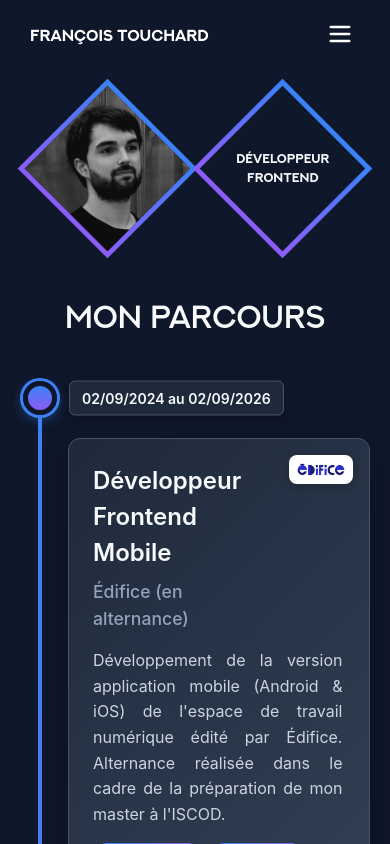
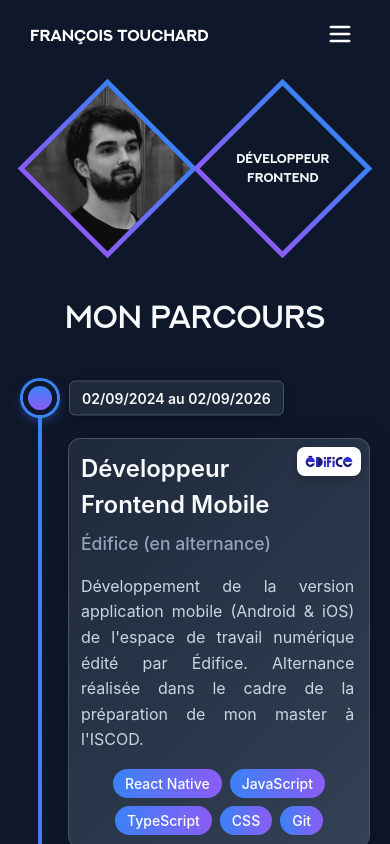
Before and after one commit to FrancoisTouchard/portfolioFT, a React (Vite) app: page / in a window 390 px wide. Shown: the top 844 px of the page. Built offline with nearby package versions, Linux system fonts and the light colour scheme.

Commit message:
refactor(Timeline): adjusting card styles and content

```diff
--- a/src/components/Experience/experiences.data.ts
+++ b/src/components/Experience/experiences.data.ts
@@ -1,48 +1,60 @@
 import logoEdifice from '../../assets/logos/logo_edifice.png';
+import logoEpitech from '../../assets/logos/logo_epitech.png';
 import logoIscod from '../../assets/logos/logo_iscod.jpg';
 import logoPickme from '../../assets/logos/logo_pickme.png';
-import logoEpitech from '../../assets/logos/logo_epitech.png';
 import { ExperienceDetailsProps } from './types';
 
 export const EXPERIENCES: ExperienceDetailsProps[] = [
   {
     id: 1,
-    title: "Développeur Frontend Mobile",
-    company: "Édifice (en alternance)",
-    date: "02/09/2024 au 02/09/2026",
-    description: "Développement de la version application mobile (Android & iOS) de l'espace de travail numérique édité par Édifice. Alternance réalisée dans le cadre de la préparation de mon master à l'ISCOD.",
+    title: 'Développeur Frontend Mobile',
+    company: 'Édifice (en alternance)',
+    date: '02/09/2024 au 02/09/2026',
+    description:
+      "Développement de la version application mobile (Android & iOS) de l'espace de travail numérique édité par Édifice. Alternance réalisée dans le cadre de la préparation de mon master à l'ISCOD.",
     logo: { src: logoEdifice, alt: 'Logo Édifice' },
-    slug: "edifice",
-    tags: ["React Native", "JavaScript", "TypeScript", "CSS", "Git"]
+    slug: 'edifice',
+    tags: ['React Native', 'JavaScript', 'TypeScript', 'CSS', 'Git'],
   },
   {
     id: 2,
     title: `Master "Expert Ingénierie du Logiciel"`,
-    company: "ISCOD",
-    date: "02/09/2024 au 02/09/2026",
-    description: "Préparation en 2 ans d'un Master visant à finaliser ma reconversion. J'ai suivi à l'ISCOD une formation généraliste de développeur full-stack web.",
+    company: 'ISCOD',
+    date: '02/09/2024 au 02/09/2026',
+    description:
+      "Préparation en 2 ans d'un Master visant à finaliser ma reconversion. J'ai suivi à l'ISCOD une formation généraliste de développeur full-stack web.",
     logo: { src: logoIscod, alt: 'Logo ISCOD' },
-    slug: "iscod",
-    tags: ["JavaScript", "TypeScript", "Java", "Kotlin", "Angular", "CSS"]
+    slug: 'iscod',
+    tags: ['JavaScript', 'TypeScript', 'Java', 'Kotlin', 'Angular', 'CSS'],
   },
   {
     id: 3,
-    title: "Développeur Fullstack Mobile",
-    company: "Pickme (en stage)",
-    date: "08/03/2023 au 07/09/2023",
-    description: "Pickme est une plateforme de livraison collaborative de particuliers qui réceptionnent les colis pour leurs voisins. Stage réalisé dans le cadre de la formation Coding Academy by Epitech.",
+    title: 'Développeur Fullstack Mobile',
+    company: 'Pickme (en stage)',
+    date: '08/03/2023 au 07/09/2023',
+    description:
+      'Pickme est une plateforme de livraison collaborative de particuliers qui réceptionnent les colis pour leurs voisins. Stage réalisé dans le cadre de la formation Coding Academy by Epitech.',
     logo: { src: logoPickme, alt: 'Logo Pickme' },
-    slug: "pickme",
-    tags: ["React Native", "Node.js", "PostgreSQL"]
+    slug: 'pickme',
+    tags: ['React Native', 'Node.js', 'PostgreSQL'],
   },
   {
     id: 4,
-    title: "Formation Développeur Web",
-    company: "Coding Academy by Epitech",
-    date: "03/10/2022 au 03/03/2023",
+    title: 'Formation Développeur Web',
+    company: 'Coding Academy by Epitech',
+    date: '03/10/2022 au 03/03/2023',
     description: `Obtention du titre RNCP niveau 5 "Intégrateur développeur web", puis de la certification Epitech "Concepteur Développeur web & mobile".`,
     logo: { src: logoEpitech, alt: 'Logo Epitech' },
-    slug: "epitech",
-    tags: ["React", "React Native", "JavaScript", "Vue.js", "PHP", "HTML", "CSS", "Git", "Mongo DB", "SQL"]
-  }
+    slug: 'epitech',
+    tags: [
+      'React',
+      'React Native',
+      'JavaScript',
+      'Vue.js',
+      'PHP',
+      'Git',
+      'Mongo DB',
+      'SQL',
+    ],
+  },
 ];
--- a/src/components/PreviousLife/component.tsx
+++ b/src/components/PreviousLife/component.tsx
@@ -24,9 +24,9 @@ const PreviousLife = () => {
 
       <p className="previous-life-text">
         Aujourd&apos;hui, après 4 années passées à me former, je suis convaincu
-        d&apos;avoir le bon choix en ayant opté pour un métier qui permet de
-        s&apos;épanouir tant sur le plan technique que créatif, et où l&apos;on
-        a l&apos;on a jamais fini d&apos;apprendre.
+        d&apos;avoir fait le bon choix en ayant opté pour un métier qui permet
+        de s&apos;épanouir tant sur le plan technique que créatif, et où
+        l&apos;on a jamais fini d&apos;apprendre.
       </p>
     </div>
   );
--- a/src/components/Timeline/card/TimelineCard.css
+++ b/src/components/Timeline/card/TimelineCard.css
@@ -1,58 +1,50 @@
-.cardLeft {
+.timeline-card {
   background: linear-gradient(135deg, #1e293b 0%, #334155 100%);
   padding: 24px;
   border-radius: 12px;
-  margin-right: 80px;
   box-shadow: 0 10px 30px rgba(0, 0, 0, 0.3);
   border: 1px solid #475569;
   transition: transform 0.3s ease, box-shadow 0.3s ease;
   cursor: pointer;
 }
 
-.cardLeft:hover,
-.cardRight:hover {
+.timeline-card:hover {
   transform: translateY(-5px);
   box-shadow: 0 15px 40px rgba(59, 130, 246, 0.3);
 }
 
-.cardRight {
-  background: linear-gradient(135deg, #1e293b 0%, #334155 100%);
-  padding: 24px;
-  border-radius: 12px;
-  margin-left: 80px;
-  box-shadow: 0 10px 30px rgba(0, 0, 0, 0.3);
-  border: 1px solid #475569;
-  transition: transform 0.3s ease, box-shadow 0.3s ease;
-  cursor: pointer;
+.timeline-card--left {
+  margin-right: 80px;
 }
 
-.cardHeader {
-  margin-bottom: 12px;
-  display: flex;
-  justify-content: space-between;
-  align-items: flex-start;
-  gap: 16px;
+.timeline-card--right {
+  margin-left: 80px;
 }
 
-.cardHeaderText {
+.timeline-card-header {
+  display: flex;
+  align-items: flex-start;
+}
+
+.timeline-card-header-text {
   flex: 1;
 }
 
-.cardTitle {
+.timeline-card-title {
   font-size: 1.5rem;
   font-weight: 600;
   color: #f8fafc;
   margin-bottom: 8px;
 }
 
-.cardCompany {
+.timeline-card-company {
   font-size: 1.1rem;
   color: #94a3b8;
   font-weight: 500;
   margin: 0;
 }
 
-.cardDescription {
+.timeline-card-description {
   font-size: 1rem;
   line-height: 1.6;
   color: #cbd5e1;
@@ -60,7 +52,7 @@
   text-align: justify;
 }
 
-.companyLogo {
+.timeline-card-company-logo {
   display: block;
   max-width: 80px;
   max-height: 60px;
@@ -74,13 +66,13 @@
   flex-shrink: 0;
 }
 
-.tags {
+.timeline-card-tags {
   display: flex;
   flex-wrap: wrap;
   gap: 8px;
 }
 
-.tag {
+.timeline-card-tag {
   background: linear-gradient(90deg, #3b82f6 0%, #8b5cf6 100%);
   color: #ffffff;
   padding: 4px 12px;
@@ -91,31 +83,36 @@
 
 @media (max-width: 768px) {
 
-  .cardLeft,
-  .cardRight {
+  .timeline-card {
     /* Pour aligner le bord de la card avec le bord du dateLabel
     marker = 20px + circle 24px + offset 12px - ajustement 8px
     */
     margin-left: 48px;
     margin-right: 0;
+    padding: 12px;
   }
 
-  .cardHeader {
+  .timeline-card-header {
     position: relative;
   }
 
   /*
   padding right + position absolute du logo = gestion des chevauchements titre/logo entre 360 et 420px
+  ajusté de -8px pour laisser le max de place possible au texte
   */
-  .cardHeaderText {
-    padding-right: 64px;
+  .timeline-card-header-text {
+    padding-right: 56px;
   }
 
-  .companyLogo {
+  .timeline-card-company-logo {
     position: absolute;
-    top: -8px;
-    right: -8px;
+    top: -4px;
+    right: -4px;
     max-width: 48px;
     max-height: 36px;
   }
+
+  .timeline-card-tags {
+    justify-content: center;
+  }
 }
--- a/src/components/Timeline/card/component.tsx
+++ b/src/components/Timeline/card/component.tsx
@@ -13,18 +13,23 @@ const TimelineCard = ({
   tags,
 }: TimelineCardProps) => {
   return (
-    <div className={position === 'left' ? 'cardLeft' : 'cardRight'}>
-      <div className="cardHeader">
-        <div className="cardHeaderText">
-          <h3 className="cardTitle">{title}</h3>
-          <p className="cardCompany">{company}</p>
+    <div
+      className={`timeline-card ${position === 'left' ? 'timeline-card--left' : 'timeline-card--right'}`}>
+      <div className="timeline-card-header">
+        <div className="timeline-card-header-text">
+          <h3 className="timeline-card-title">{title}</h3>
+          <p className="timeline-card-company">{company}</p>
         </div>
-        <img className="companyLogo" src={logo.src} alt={logo.alt} />
+        <img
+          className="timeline-card-company-logo"
+          src={logo.src}
+          alt={logo.alt}
+        />
       </div>
-      <p className="cardDescription">{description}</p>
-      <div className="tags">
+      <p className="timeline-card-description">{description}</p>
+      <div className="timeline-card-tags">
         {tags.map((tag, index) => (
-          <span key={index} className="tag">
+          <span key={index} className="timeline-card-tag">
             {tag}
           </span>
         ))}
--- a/src/components/Timeline/component.tsx
+++ b/src/components/Timeline/component.tsx
@@ -1,9 +1,10 @@
-import React, { useState, useEffect, useRef } from 'react';
-import { Link } from "react-router-dom";
+import './Timeline.css';
 
-import './Timeline.css';
+import React, { useEffect, useRef, useState } from 'react';
+import { Link } from 'react-router-dom';
+
+import { EXPERIENCES } from '../Experience/experiences.data';
 import TimelineCard from './card/component';
-import { EXPERIENCES } from '../Experience/experiences.data';
 
 const Timeline = () => {
   const [visibleItems, setVisibleItems] = useState(new Set());
@@ -11,21 +12,21 @@ const Timeline = () => {
 
   useEffect(() => {
     const observer = new IntersectionObserver(
-      (entries) => {
-        entries.forEach((entry) => {
+      entries => {
+        entries.forEach(entry => {
           if (entry.isIntersecting) {
             const id = entry.target.getAttribute('data-id');
-            setVisibleItems((prev) => new Set([...prev, id]));
+            setVisibleItems(prev => new Set([...prev, id]));
           }
         });
       },
       {
         threshold: 0.2,
-        rootMargin: '0px 0px -100px 0px'
-      }
+        rootMargin: '0px 0px -100px 0px',
+      },
     );
 
-    itemRefs.current.forEach((ref) => {
+    itemRefs.current.forEach(ref => {
       if (ref) observer.observe(ref);
     });
 
@@ -46,13 +47,14 @@ const Timeline = () => {
           return (
             <div
               key={exp.id}
-              ref={(el) => {
+              ref={el => {
                 itemRefs.current[index] = el;
-              }} data-id={exp.id}
-              className={`timeline-item ${isLeft ? 'timeline-item-left' : 'timeline-item-right'} ${isVisible ? 'timeline-item-visible' : 'timeline-item-hidden'}`}
-            >
-
-              <Link className="timeline-content" to={`/experiences/${exp.slug}`}>
+              }}
+              data-id={exp.id}
+              className={`timeline-item ${isLeft ? 'timeline-item-left' : 'timeline-item-right'} ${isVisible ? 'timeline-item-visible' : 'timeline-item-hidden'}`}>
+              <Link
+                className="timeline-content"
+                to={`/experiences/${exp.slug}`}>
                 <TimelineCard
                   company={exp.company}
                   description={exp.description}
```
